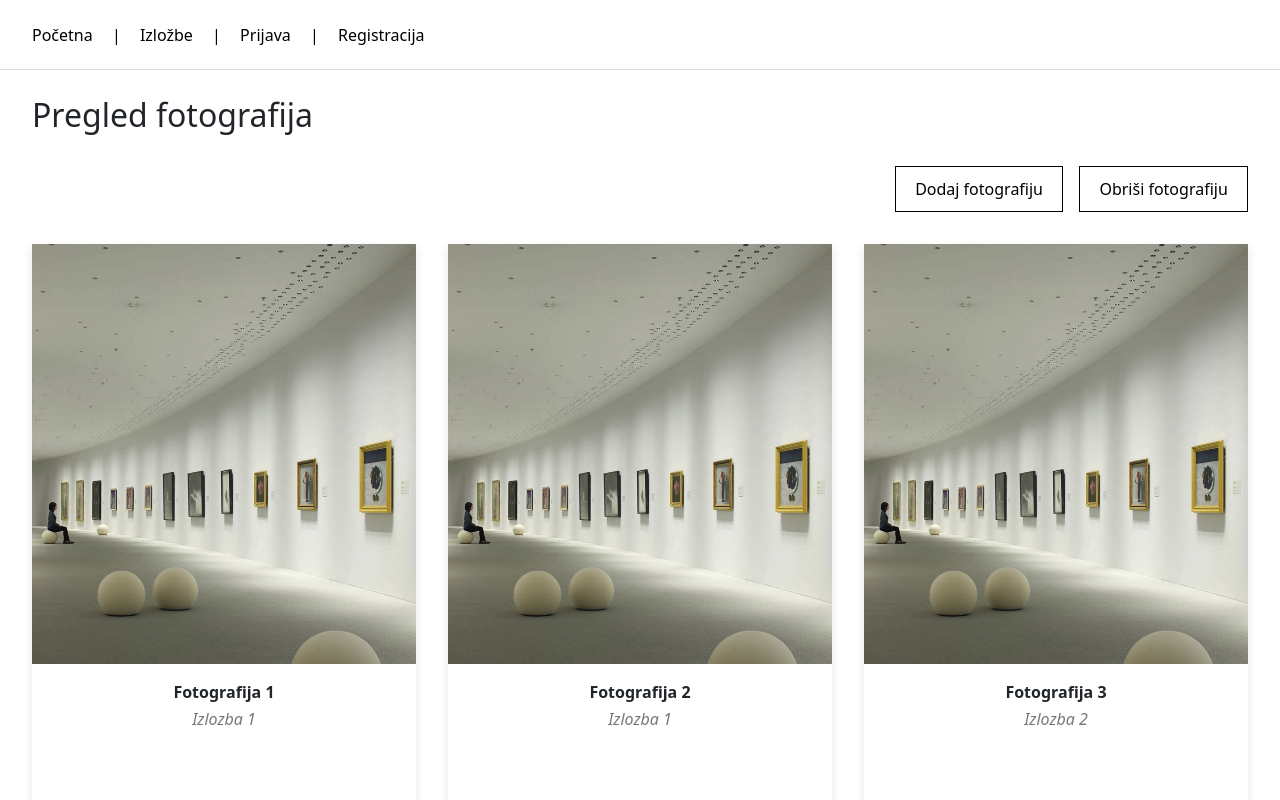
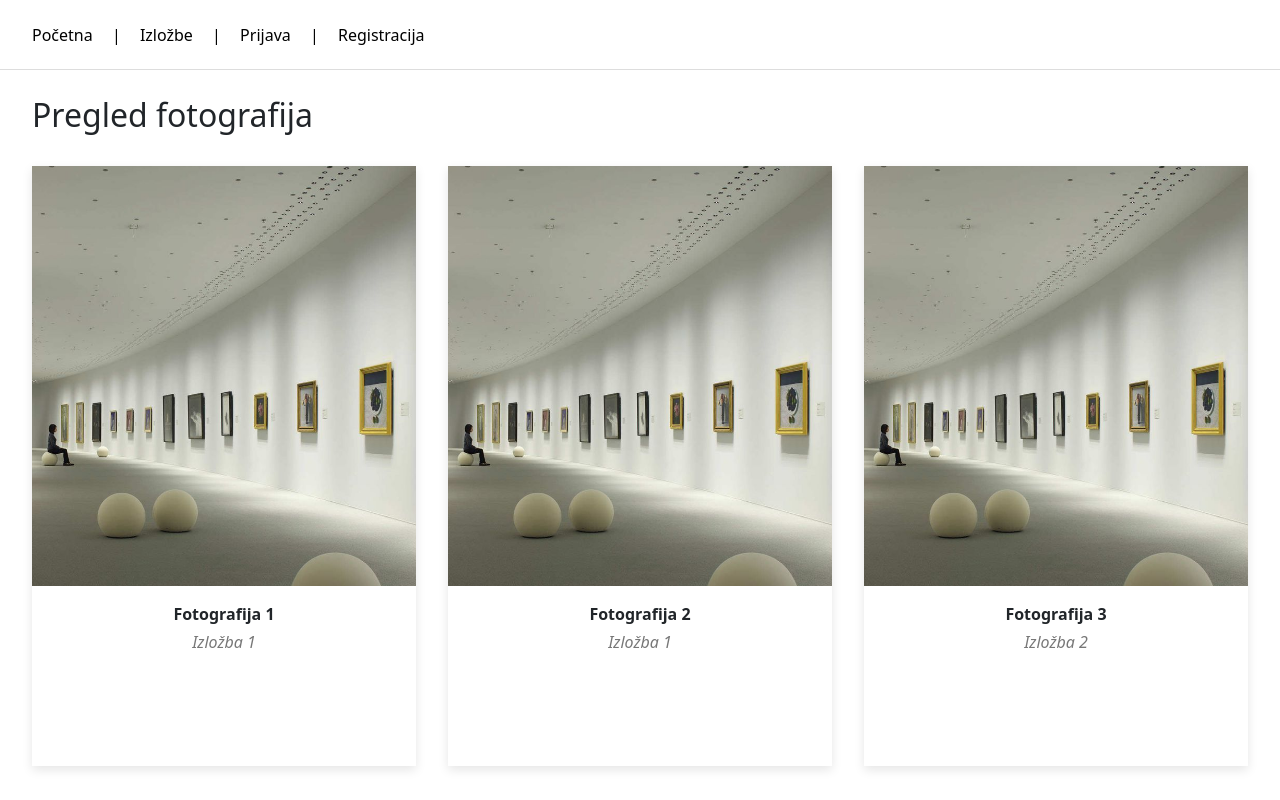
Before and after one commit to elab-development/internet-tehnologije-2024-projekat-appzaizlozbefotografija_2022_1072, a React (Create React App) app in the folder frontend-izlozba/: page /galerija in a window 1280 px wide. Shown: the top 800 px of the page. Built offline with nearby package versions, Linux system fonts and the light colour scheme.

Commit message:
Prikaz dugmadi za fotografa na stranici Galerija

```diff
--- /dev/null
+++ b/frontend-izlozba/src/hooks/useKorisnik.js
@@ -0,0 +1,19 @@
+import { useEffect, useState } from 'react';
+
+export default function useKorisnik() {
+  const [korisnik, setKorisnik] = useState(null);
+
+  useEffect(() => {
+    const korisnikStr = localStorage.getItem('korisnik');
+    if (korisnikStr) {
+      try {
+        setKorisnik(JSON.parse(korisnikStr));
+      } catch (e) {
+        console.error("Nevalidan JSON u 'korisnik':", e);
+        setKorisnik(null);
+      }
+    }
+  }, []);
+
+  return korisnik;
+}
--- a/frontend-izlozba/src/stranice/Galerija.js
+++ b/frontend-izlozba/src/stranice/Galerija.js
@@ -1,42 +1,43 @@
 import React, { useState } from 'react';
 import './Galerija.css';
 import Button from '../komponente/Button';
+import useKorisnik from '../hooks/useKorisnik'; // NOVO
 
 export default function Galerija() {
+  const korisnik = useKorisnik(); // NOVO
+
   const sveFotografije = [
     {
       id: 1,
       naziv: 'Fotografija 1',
-      izlozba: 'Izlozba 1',
+      izlozba: 'Izložba 1',
       slika: '/galerija1.jpeg',
     },
     {
       id: 2,
       naziv: 'Fotografija 2',
-      izlozba: 'Izlozba 1',
+      izlozba: 'Izložba 1',
       slika: '/galerija1.jpeg',
     },
     {
       id: 3,
       naziv: 'Fotografija 3',
-      izlozba: 'Izlozba 2',
+      izlozba: 'Izložba 2',
       slika: '/galerija1.jpeg',
     },
     {
       id: 4,
       naziv: 'Fotografija 4',
-      izlozba: 'Izlozba 4',
+      izlozba: 'Izložba 4',
       slika: '/galerija1.jpeg',
     },
     {
       id: 5,
       naziv: 'Fotografija 5',
-      izlozba: 'Izlozba 5',
+      izlozba: 'Izložba 5',
       slika: '/galerija1.jpeg',
     }
   ];
-
-  const korisnik = { uloga: 'fotograf' };
 
   const [currentPage, setCurrentPage] = useState(1);
   const itemsPerPage = 3;
@@ -53,7 +54,7 @@ export default function Galerija() {
     <div className="galerija-wrapper">
       <h1 className="galerija-naslov">Pregled fotografija</h1>
 
-      {korisnik.uloga === 'fotograf' && (
+      {korisnik?.uloga === 'fotograf' && (
         <div className="galerija-dugmad-horizontalno">
           <Button text="Dodaj fotografiju" onClick={() => alert("Dodaj")} />
           <Button text="Obriši fotografiju" onClick={() => alert("Obriši")} />
```
